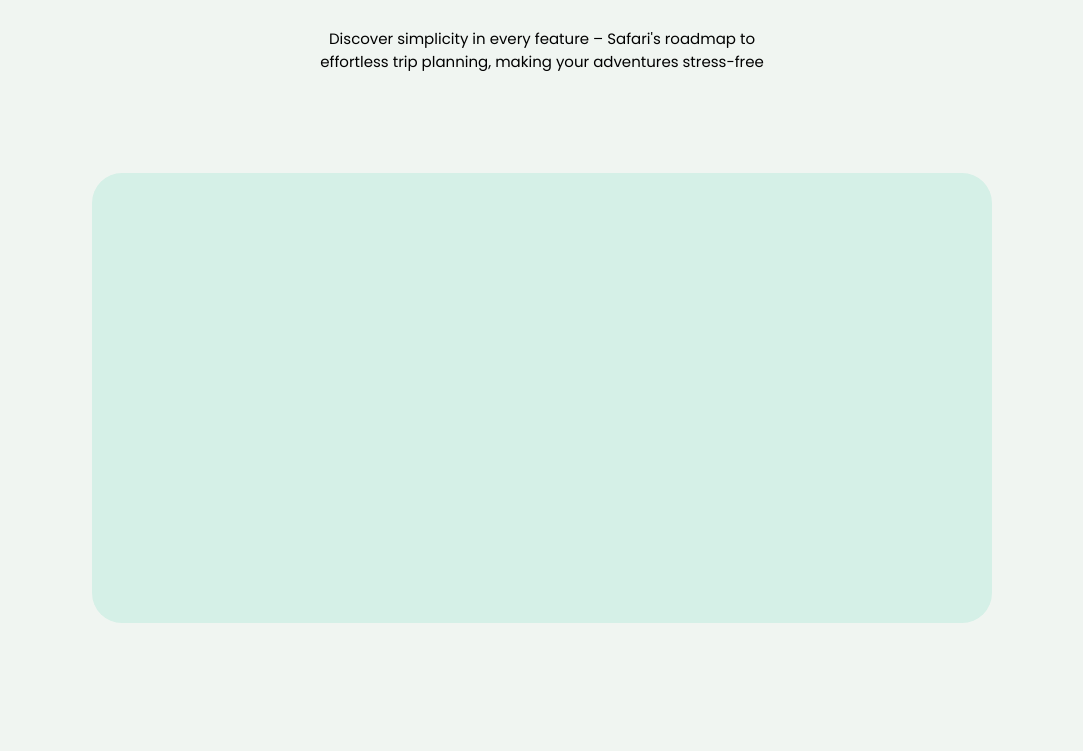
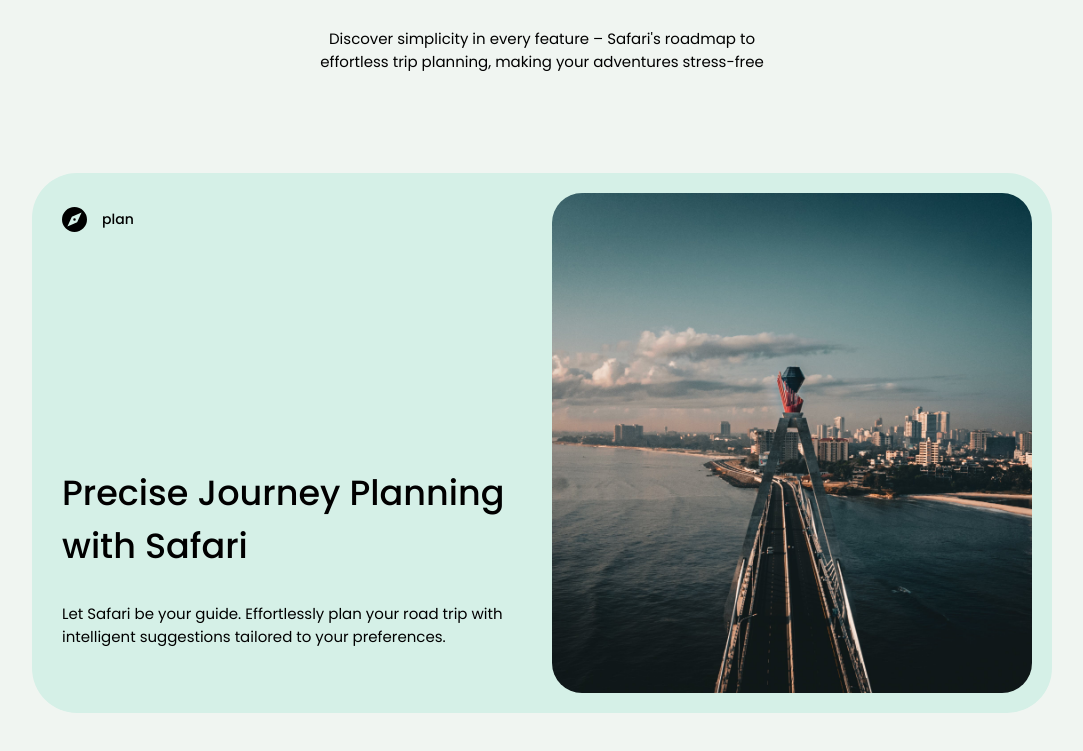
Before and after one commit to jovination/safari, a plain HTML site: page index.html in a window 1280 px wide. Shown: the part 972-1723 px from the top of the page, without its empty margins (98-1181 px from the left). Drawn offline with Linux system fonts and the light colour scheme.

Commit message:
working on first feature in given section

```diff
--- a/css/style.css
+++ b/css/style.css
@@ -405,9 +405,70 @@ a span{
     border-radius: 4px;
 }
 .f-one{
-    width: 900px;
-    height: 450px;
+    width: 980px;
+    padding: 20px;
+    height: 500px;
     background: #D5F0E7;
     margin: 0 auto;
+    border-radius: 45px;
+    display: flex;
+    flex-direction: row;
+    align-items: center;
+    justify-content: space-between;
+
+}
+
+.left-col{
+    width: 450px;
+    height: 500px;
+    display: flex;
+    flex-direction: column;
+    margin-left: 10px;
+    gap: 220px;
+}
+.icon-section{
+    width: 100%;
+    height: 70px;
+    display: flex;
+    flex-direction: row;
+    align-items: center;
+    gap:15px;
+}
+.icon-section span{
+    font-size: 14px;
+    font-weight: 500;
+    color: black;
+}
+.txt-section{
+    width: 100%;
+    height: 300px;
+    display: flex;
+    flex-direction: column;
+    gap: 30px;
+}
+.txt-section h1{
+    font-size: 35px;
+    font-weight: 500;
+    margin-top: 0px;
+    margin-bottom: 0px;
+
+}.txt-section p{
+    font-size: 15px;
+    font-weight: 400;
+    margin: 0;
+}
+
+.right-col{
+    width: 480px;
+    height: 500px;
     border-radius: 30px;
+    background-image: url(../images/tz.jpg);
+    background-repeat: no-repeat;
+    background-position: center;
+    background-size: cover;
 }
+
+.explore-icon{
+    width: 25px;
+    height: 25px;
+}
--- a/index.html
+++ b/index.html
@@ -133,7 +133,24 @@
                     Discover simplicity in every feature – Safari's roadmap to effortless trip planning, making your adventures stress-free
                 </p>
                 </div>
-                 <div class="f-one"></div>
+                 <div class="f-one">
+                    <div class="left-col">
+                     <div class="icon-section">
+                        <img class="explore-icon" src="images/explore.svg" alt="explore icon" >
+                        <span>plan</span>
+
+                     </div>
+                     <div class="txt-section">
+
+                         <h1>
+                            Precise Journey Planning with Safari
+                         </h1>
+                         <p>
+                            Let Safari be your guide. Effortlessly plan your road trip with intelligent suggestions tailored to your preferences.                        </p>
+                     </div>
+                    </div>
+                    <div class="right-col"></div>
+                 </div>
             </div>
         </main>
         <footer></footer>
```
Also changed, not shown: images/explore.svg (added), images/tz.jpg (added).
